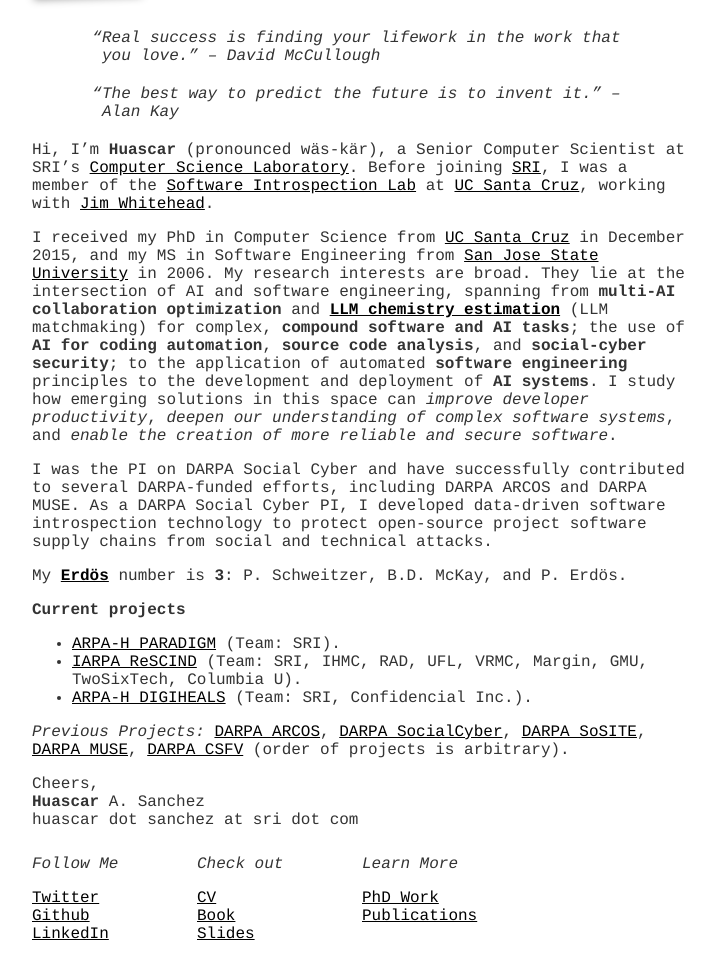
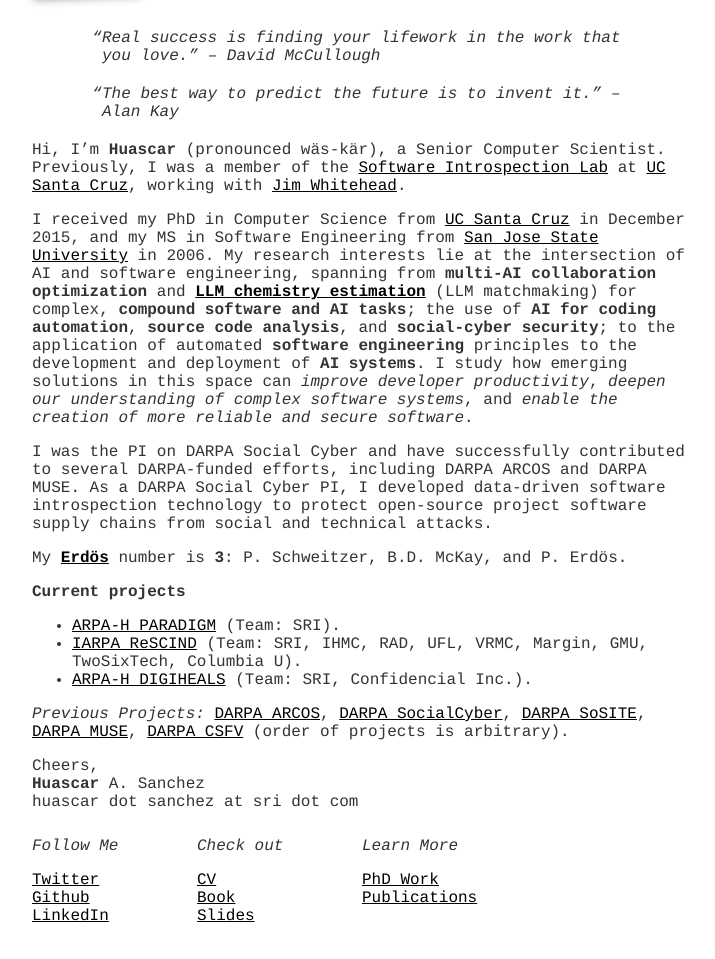
Before and after one commit to hsanchez/hsanchez.github.io, a Jekyll site: the page built from index.md, in a window 1280 px wide, cut to the strip 218-1177 px from the top of the page. Shown: the whole strip, without its empty margins (278-993 px from the left). Built offline with Jekyll 4.4.1, drawn with Linux system fonts in a browser that asks for light colours; some of the changed lines change nothing that is shown.

Commit message:
minor change in intro page

```diff
--- a/index.md
+++ b/index.md
@@ -9,14 +9,17 @@
 
 <blockquote id="followquote"><span class="quote">The best way to predict the future is to invent it.</span><small class='author'><a href='http://en.wikiquote.org/wiki/Alan_Kay'>Alan Kay</a></small></blockquote>
 
-Hi, I'm **Huascar** (pronounced wäs-kär), a Senior Computer Scientist at SRI's [Computer
+<!--Hi, I'm **Huascar** (pronounced wäs-kär), a Senior Computer Scientist at SRI's [Computer
 Science Laboratory](http://www.csl.sri.com/). Before joining [SRI](https://www.sri.com),
 I was a member of the [Software Introspection Lab](https://games.soe.ucsc.edu/sil) at [UC Santa
+Cruz](http://www.ucsc.edu/), working with [Jim Whitehead](http://users.soe.ucsc.edu/~ejw/).-->
+
+Hi, I'm **Huascar** (pronounced wäs-kär), a Senior Computer Scientist. Previously, I was a member of the [Software Introspection Lab](https://games.soe.ucsc.edu/sil) at [UC Santa
 Cruz](http://www.ucsc.edu/), working with [Jim Whitehead](http://users.soe.ucsc.edu/~ejw/).
 
 I received my PhD in Computer Science from [UC Santa Cruz](http://www.ucsc.edu/)
 in December 2015, and my MS in Software Engineering from [San Jose State
-University](http://www.sjsu.edu/) in 2006. My research interests are broad. They lie at the intersection of AI and software engineering, spanning
+University](http://www.sjsu.edu/) in 2006. My research interests lie at the intersection of AI and software engineering, spanning
 from **multi-AI collaboration optimization** and **[LLM chemistry estimation](https://arxiv.org/abs/2510.03930)**
 (LLM matchmaking) for complex, **compound software and AI tasks**; the use of **AI for coding automation**,
 **source code analysis**, and **social-cyber security**; to the application of automated
```
